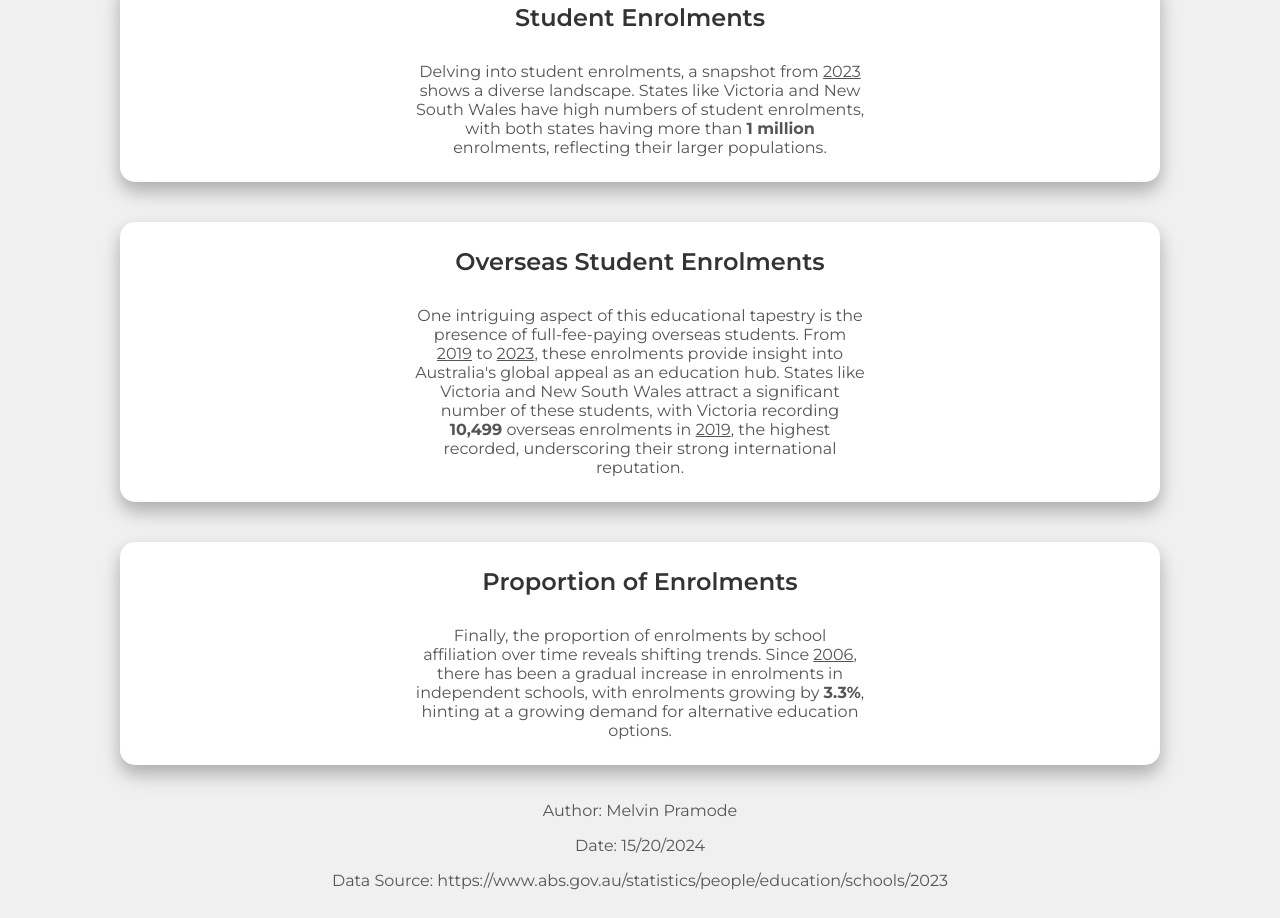
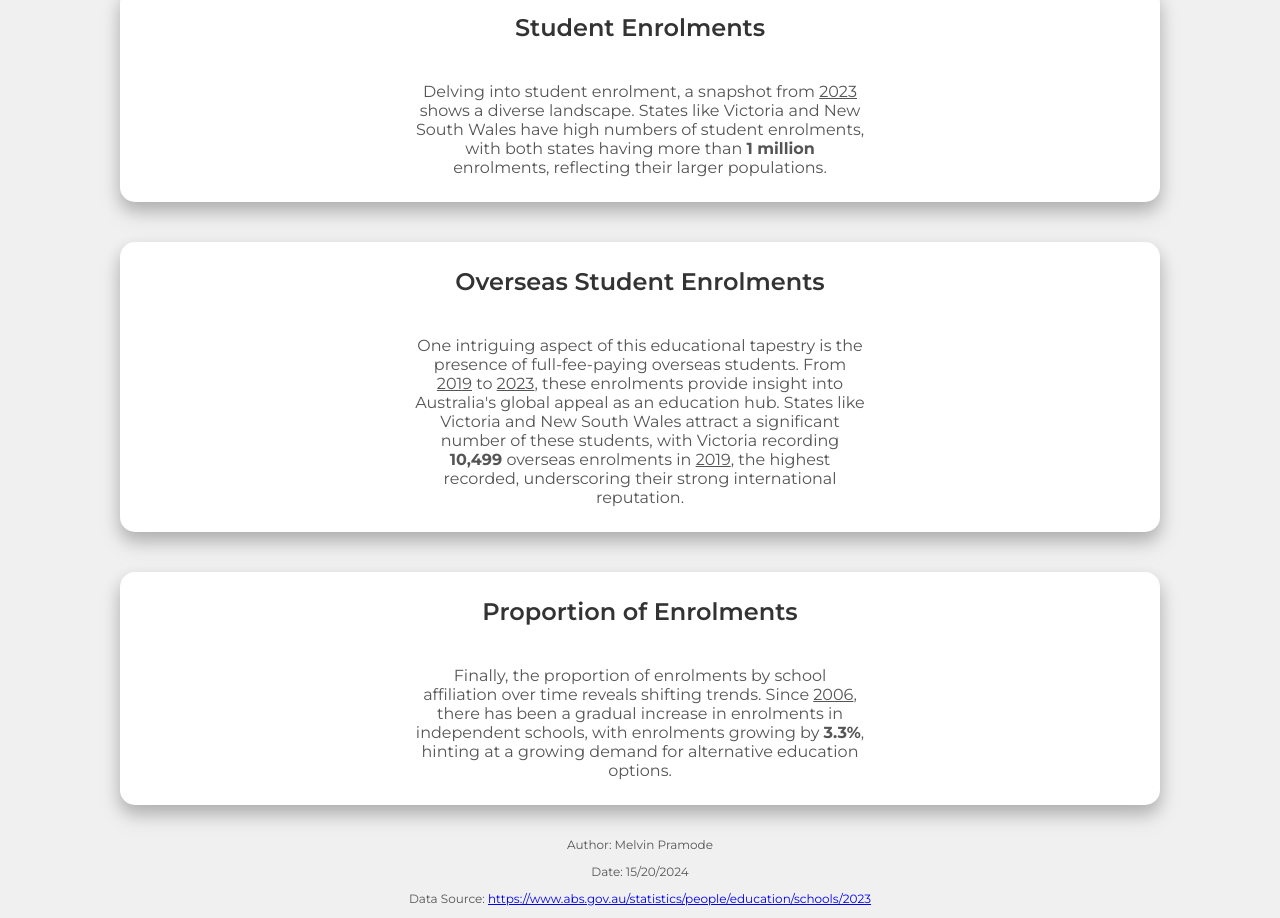
Before and after one commit to melvinp473/FIT3179, a plain HTML site: page index.html in a window 1280 px wide. Shown: the part 552-1470 px from the top of the page. Drawn offline with Linux system fonts and the light colour scheme; a script that the page names is missing.

Commit message:
Minor Touch-ups

```diff
--- a/css/styles.css
+++ b/css/styles.css
@@ -3,6 +3,10 @@ body {
     margin: 0;
     padding: 0;
     background-color: #f0f0f0;
+}
+
+footer {
+    font-size: 12px;
 }
 
 h1 {
@@ -16,6 +20,7 @@ h2 {
     font-weight: 600;
     color: #333;
     text-align: center;
+    padding-bottom: 10px;
 }
 
 p {
--- a/index.html
+++ b/index.html
@@ -16,7 +16,7 @@
     <link rel="stylesheet" href="css/styles.css" media="all">
     <!-- <link rel="stylesheet" href="https://raw.githubusercontent.com/melvinp473/FIT3179/refs/heads/main/css/styles.css"> -->
 
-    <title>Data Visualisation 2</title>
+    <title>Data Visualisation II</title>
 </head>
 
 <body>
@@ -33,7 +33,7 @@
             <div id="paired_column"></div>
             <div class="text-div">
                 <p>Firstly, school counts by state and territory reveal significant differences across the country.
-                    New South Wales, with its sprawling urban centers, leads the pack with <strong>3,125</strong>
+                    New South Wales, with its sprawling urban centres, leads the pack with <strong>3,125</strong>
                     schools, while the Northern Territory, with its vast and sparsely populated areas, has far fewer
                     schools.</p>
             </div>
@@ -46,7 +46,7 @@
             <h2>Student Enrolments</h2>
             <div id="chloropleth"></div>
             <div class="text-div">
-                <p>Delving into student enrolments, a snapshot from <u>2023</u> shows a diverse landscape. States like
+                <p>Delving into student enrolment, a snapshot from <u>2023</u> shows a diverse landscape. States like
                     Victoria and New South Wales have high numbers of student enrolments, with both states having more
                     than <strong>1 million</strong> enrolments, reflecting their larger populations.
                 </p>
@@ -108,7 +108,8 @@
 <footer>
     <p>Author: Melvin Pramode</p>
     <p>Date: 15/20/2024</p>
-    <p>Data Source: https://www.abs.gov.au/statistics/people/education/schools/2023</p>
+    <p>Data Source: <a href="https://www.abs.gov.au/statistics/people/education/schools/2023"
+            target="_blank">https://www.abs.gov.au/statistics/people/education/schools/2023</a></p>
 </footer>
 
 </html>
--- a/js/paired_column.vg.json
+++ b/js/paired_column.vg.json
@@ -52,8 +52,8 @@
             "title": "Year",
             "scale": {
                 "range": [
-                    "#2171b5",
-                    "#08306b"
+                    "#6baed6",
+                    "#2171b5"
                 ]
             }
         },
```
Also changed, not shown: js/stacked_area.vg.json (+4 -4 lines).
